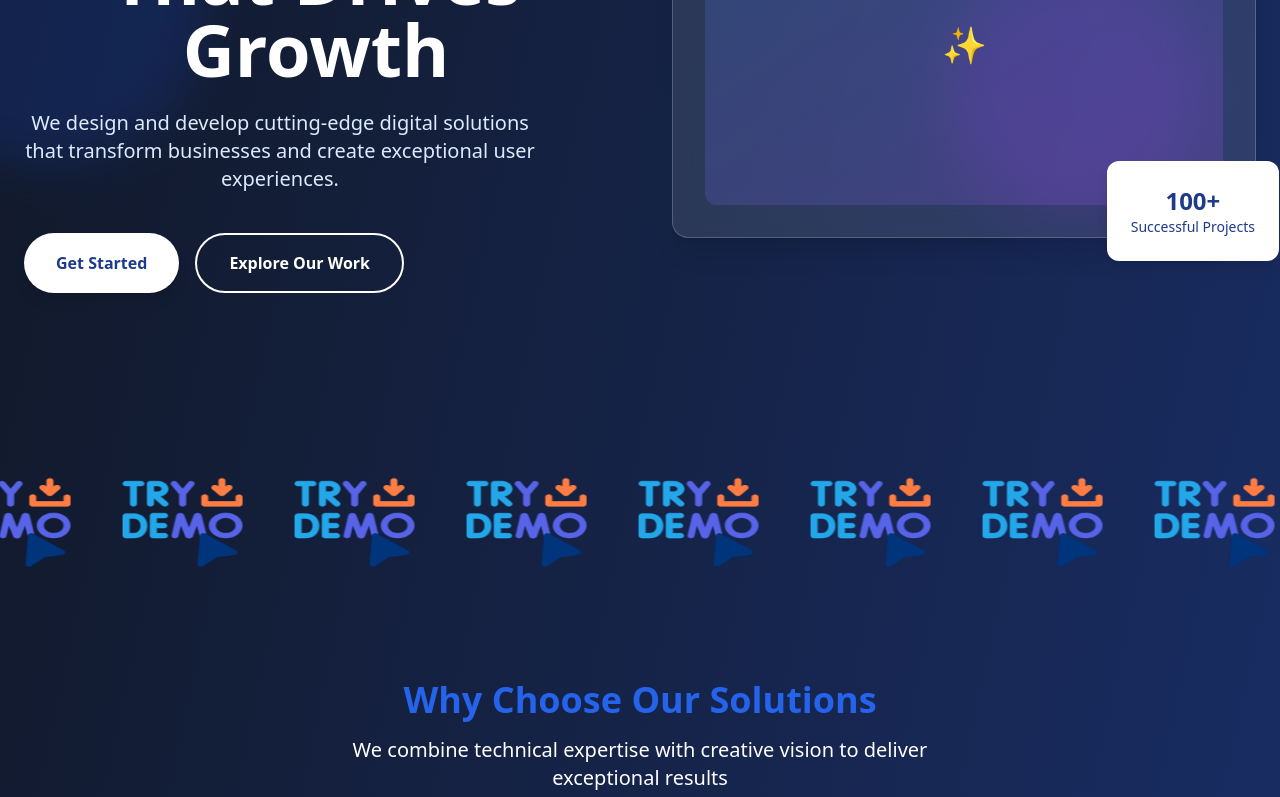
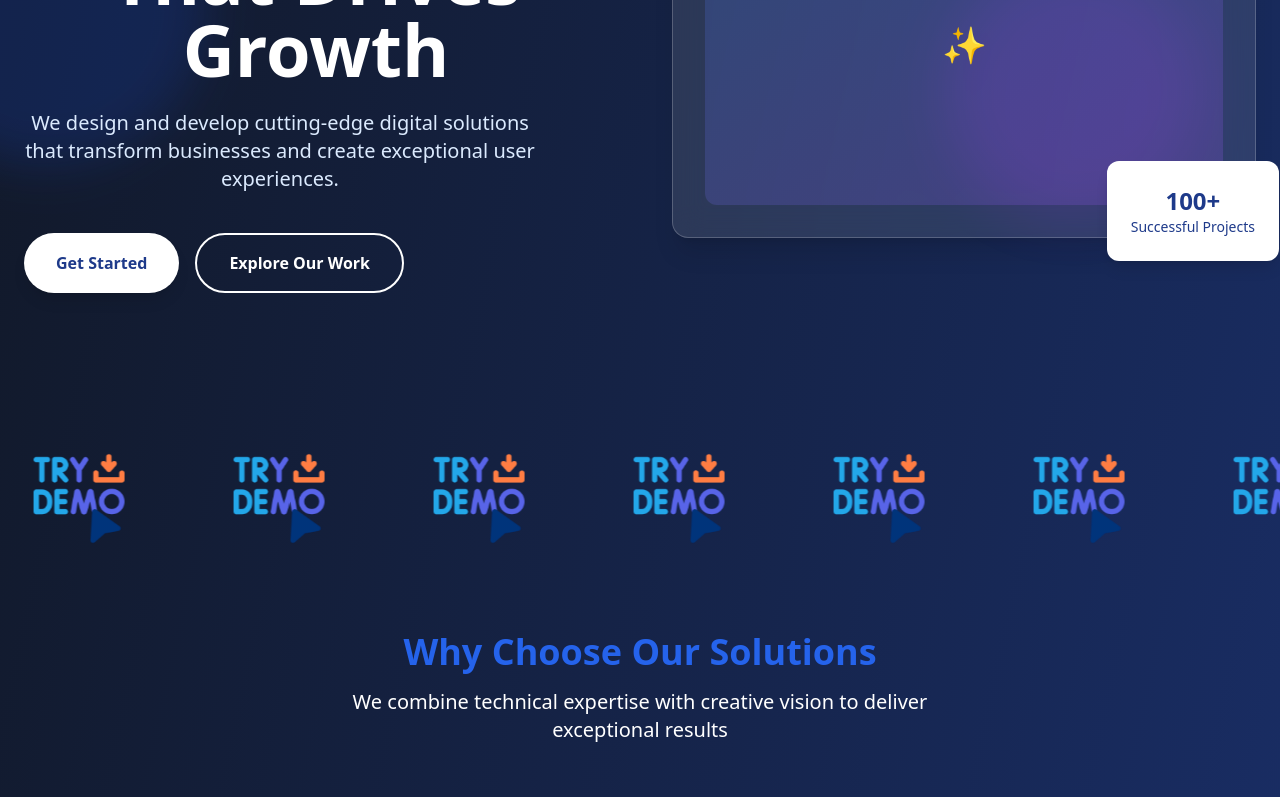
Before and after one commit to somu46/rayndi, a React (Create React App) app: page / in a window 1280 px wide. Shown: the part 433-1230 px from the top of the page. Built offline with nearby package versions, Linux system fonts and the light colour scheme.

Commit message:
logoslider speed reduced

```diff
--- a/src/Components/UIVerse/logoSlider.js
+++ b/src/Components/UIVerse/logoSlider.js
@@ -1,5 +1,6 @@
 import React from 'react';
 import logo from '../../Assets/try-demo.png';
+
 const LogoSlider = () => {
   const logos = [
     { src: logo, alt: 'logo-0' },
@@ -12,29 +13,29 @@ const LogoSlider = () => {
     { src: logo, alt: 'logo-7' },
     { src: logo, alt: 'logo-8' },
     { src: logo, alt: 'logo-9' },
-
   ];
 
   // Duplicate the logos to create seamless infinite loop
   const duplicatedLogos = [...logos, ...logos];
 
   return (
-    <section className="logo-slider overflow-x-hidden  py-8 ">
-      <div className="">
+    <section className="logo-slider overflow-hidden py-2">
       <div className="relative">
-          <div className="slide-track flex animate-[scroll_20s_linear_infinite] hover:animation-pause ">
+        <div className="slide-track flex animate-[scroll_5s_linear_infinite] sm:animate-[scroll_20s_linear_infinite] hover:animation-pause">
           {duplicatedLogos.map((logo, index) => (
-              <div key={index} className="slide flex-shrink-0 ">
+            <div
+              key={index}
+              className="slide flex-shrink-0 px-4 flex items-center justify-center"
+              style={{ width: 'clamp(100px, 20vw, 200px)' }} // Responsive width
+            >
               <img
-                  className="h-[91px] mr-[52px]"
+                className="h-auto max-h-[60px] md:max-h-[91px] w-auto object-contain"
                 loading="lazy"
                 src={logo.src}
-                  width="120"
                 alt={logo.alt}
               />
             </div>
           ))}
-          </div>
         </div>
       </div>
 
```
Lines whose indentation alone changed are shown as unchanged.
